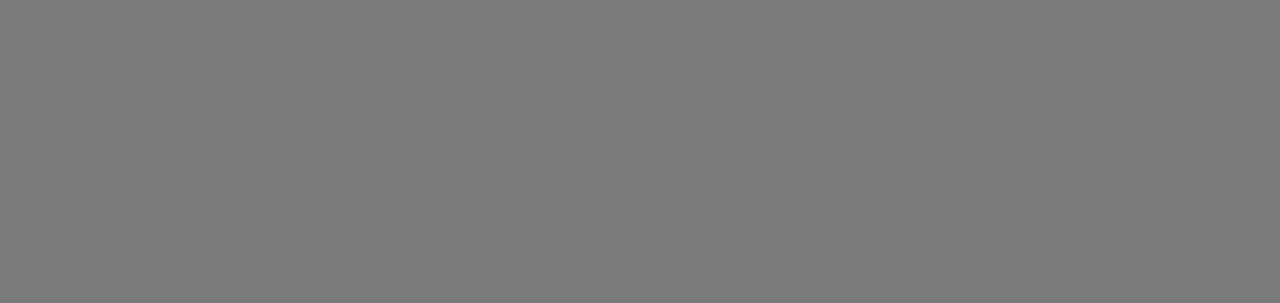
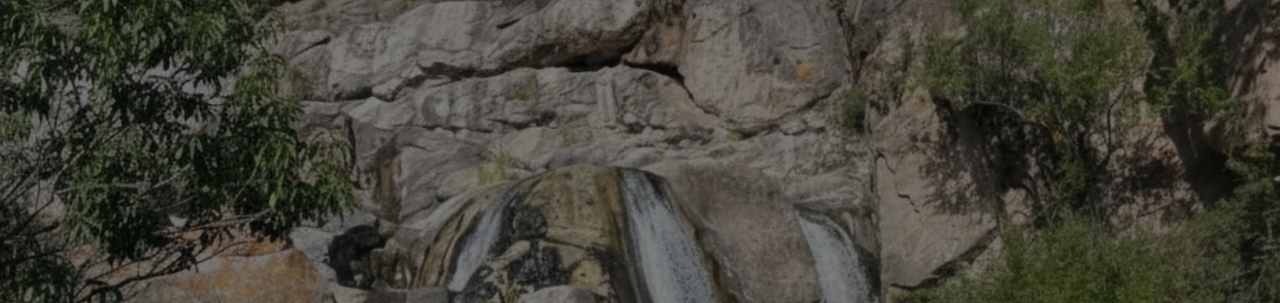
Before and after one commit to Emilianocecchi/cascadacasadeplata, a plain HTML site: page index.html in a window 1280 px wide. Shown: the top 303 px of the page. Drawn offline with Linux system fonts and the light colour scheme.

Commit message:
Update style.css

```diff
--- a/style.css
+++ b/style.css
@@ -10,7 +10,7 @@ body {
 
 /* 1. Sección Héroe */
 .hero {
-    background-image: linear-gradient(rgba(0, 0, 0, 0.5), rgba(0, 0, 0, 0.5)), url('images/hero-background.jpg'); /* REEMPLAZA ESTA IMAGEN */
+    background-image: linear-gradient(rgba(0, 0, 0, 0.5), rgba(0, 0, 0, 0.5)), url('https://github.com/Emilianocecchi/cascadacasadeplata/blob/main/hero-background.jpg?raw=true'); /* REEMPLAZA ESTA IMAGEN */
     background-size: cover;
     background-position: center;
     height: 100vh;
```
